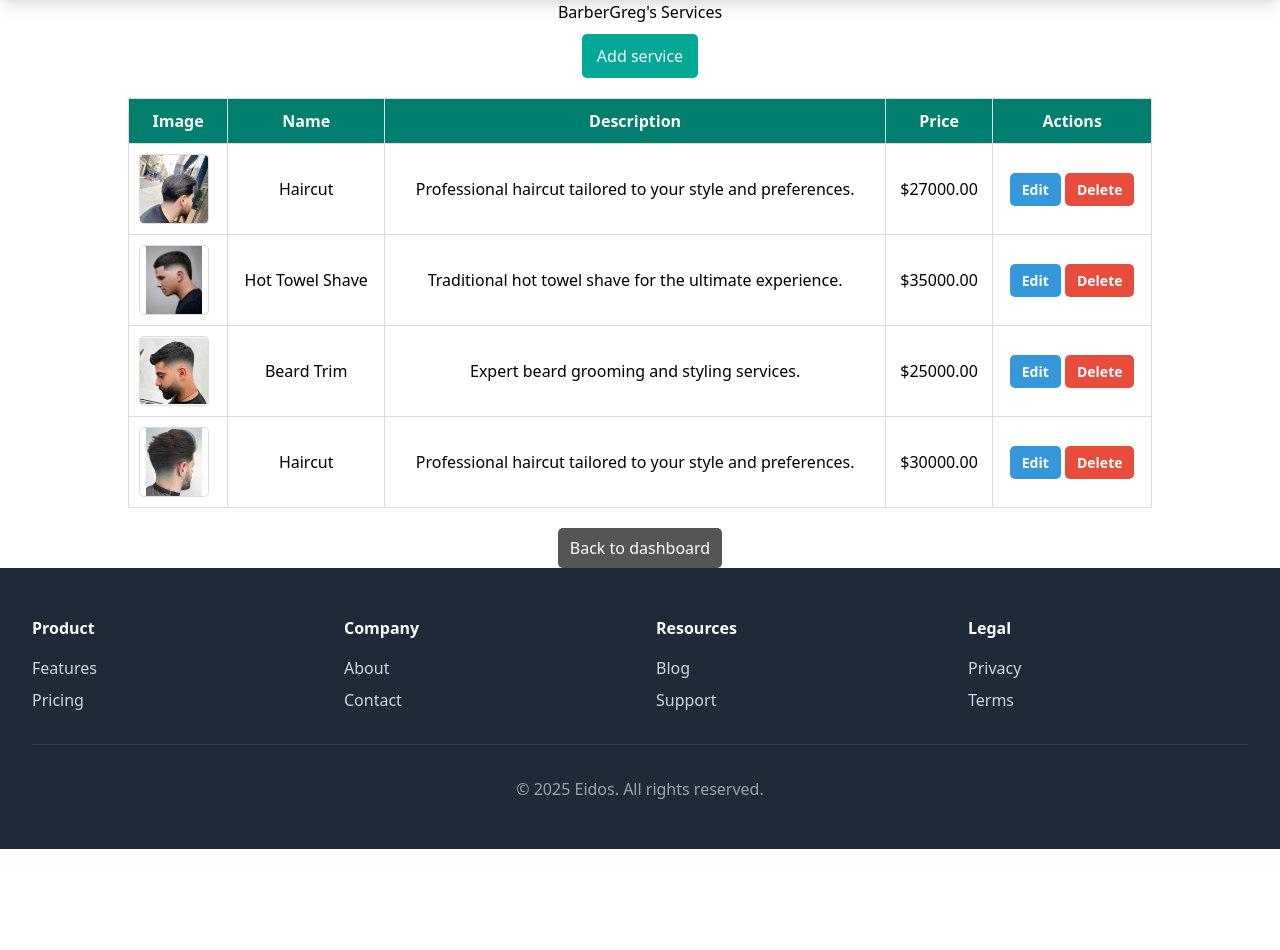
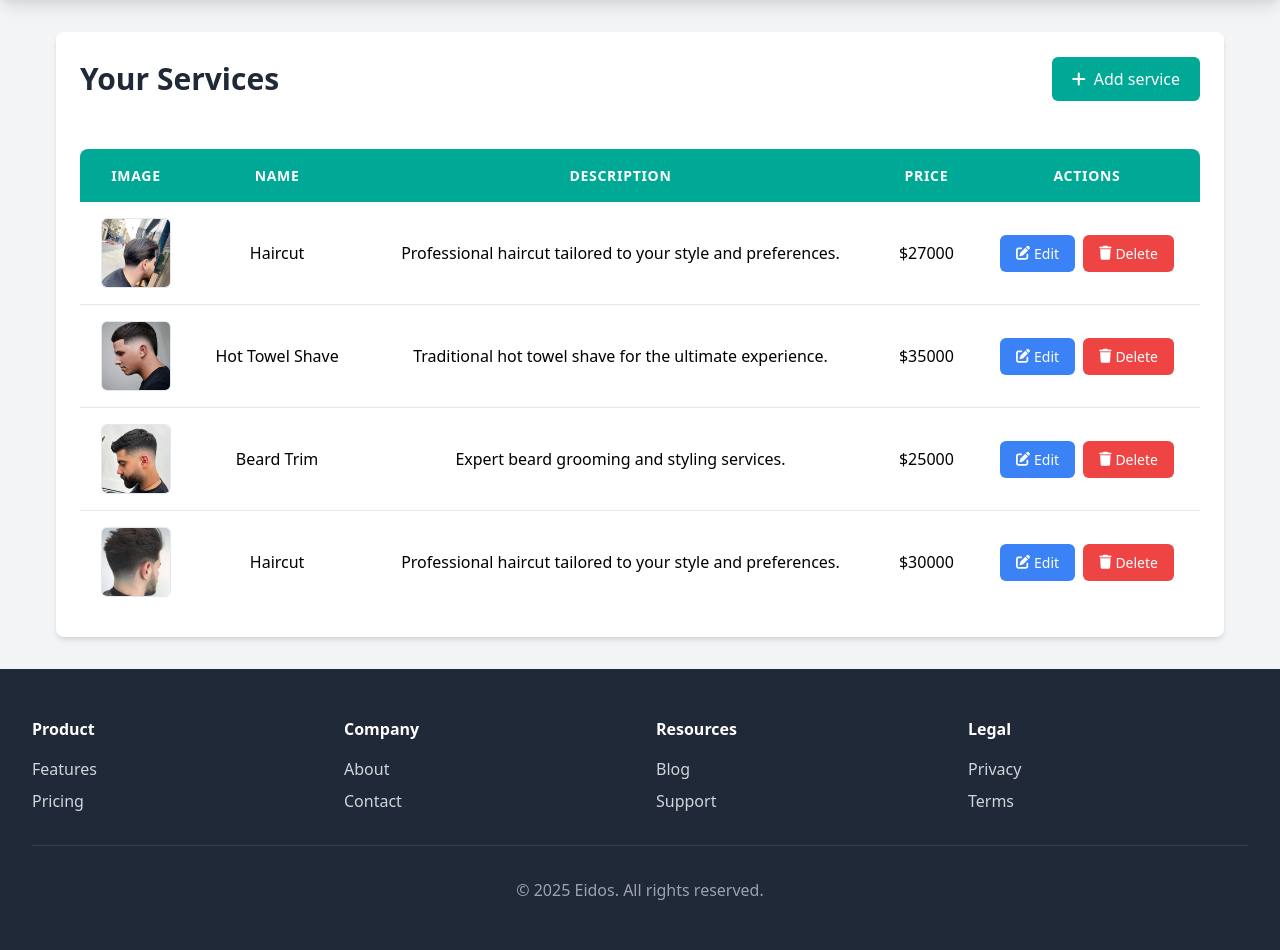
Before and after one commit to Bosnape/Eidos, a Django app: template business/templates/dashboard_services.html in a window 1280 px wide. Shown: the part 64-1014 px from the top of the page. Before the commit the page ends 913 px from the top, so only its background shows below. Run offline with Django 5.2, Linux system fonts and the light colour scheme; the template is opened without the code that fills it: values that come from a table or form of the project are taken from there, others are empty; data comes from the database, SQL or seed files in the repository.

Commit message:
Changed a little bit the appearance of the page

```diff
--- a/business/templates/dashboard_services.html
+++ b/business/templates/dashboard_services.html
@@ -4,48 +4,217 @@
 
 {% block extra_css %}
     <style>
-        .container { width: 80%; margin: auto; text-align: center; }
-        .button { background-color: #00a896; color: white; padding: 10px 15px; text-decoration: none; border-radius: 5px; display: inline-block; margin-top: 10px; }
-        .table { width: 100%; border-collapse: collapse; margin-top: 20px; }
-        .table th, .table td { border: 1px solid #ddd; padding: 10px; text-align: center; }
-        .table th { background-color: #007f6e; color: white; }
-        .actions a {
-                display: inline-block;
-                padding: 6px 12px;
-                border-radius: 5px;
+        body {
+            padding-top: 64px;
+            background-color: #f3f4f6;
+        }
+        /* Service table styles */
+        .services-container {
+            width: 100%;
+            max-width: 1200px;
+            margin: 2rem auto;
+            padding: 0 1rem;
+        }
+
+        .page-header {
+            display: flex;
+            justify-content: space-between;
+            align-items: center;
+            margin-bottom: 1.5rem;
+        }
+
+        .page-title {
+            font-size: 1.875rem;
+            font-weight: 700;
+            color: #1f2937;
+        }
+
+        .content-card {
+            background-color: white;
+            border-radius: 0.5rem;
+            box-shadow: 0 4px 6px -1px rgba(0, 0, 0, 0.1), 0 2px 4px -1px rgba(0, 0, 0, 0.06);
+            padding: 1.5rem;
+        }
+
+        .add-button {
+            background-color: var(--primary-color);
+            color: white;
+            padding: 0.625rem 1.25rem;
+            border-radius: 0.375rem;
+            font-weight: 500;
             text-decoration: none;
-                font-size: 14px;
-                font-weight: bold;
-                transition: 0.3s; }
+            display: inline-flex;
+            align-items: center;
+            transition: background-color 0.2s;
+        }
+
+        .add-button:hover {
+            background-color: var(--primary-dark);
+        }
+
+        .add-button i {
+            margin-right: 0.5rem;
+        }
+
+        .service-table {
+            width: 100%;
+            border-collapse: separate;
+            border-spacing: 0;
+            margin-top: 1.5rem;
+            border-radius: 0.5rem;
+            overflow: hidden;
+        }
+
+        .service-table th {
+            background-color: var(--primary-color);
+            color: white;
+            font-weight: 600;
+            text-align: center;
+            padding: 1rem;
+            font-size: 0.875rem;
+            text-transform: uppercase;
+            letter-spacing: 0.05em;
+        }
+
+        .service-table td {
+            padding: 1rem;
+            border-bottom: 1px solid #e2e8f0;
+            background-color: white;
+            vertical-align: middle;
+            text-align: center;
+        }
+
+        .service-table tr:last-child td {
+            border-bottom: none;
+        }
+
+        .service-table tr:hover td {
+            background-color: #f8fafc;
+        }
+
         .service-img {
             width: 70px;
             height: 70px;
-                object-fit: contain;
-                border-radius: 5px;
-                border: 1px solid #ddd;
-                background-color: white; }
+            object-fit: cover;
+            border-radius: 0.375rem;
+            border: 1px solid #e2e8f0;
+            background-color: white;
+            margin: 0 auto;
+            display: block;
+        }
+
+        .actions {
+            display: flex;
+            justify-content: center;
+            gap: 0.5rem;
+        }
+
         .edit-btn {
-                background-color: #3498db;
-                color: white; }
+            background-color: #3b82f6;
+            color: white;
+            padding: 0.5rem 1rem;
+            border-radius: 0.375rem;
+            font-weight: 500;
+            font-size: 0.875rem;
+            text-decoration: none;
+            display: inline-flex;
+            align-items: center;
+            transition: background-color 0.2s;
+        }
+
         .edit-btn:hover {
-                background-color: #2980b9; }
+            background-color: #2563eb;
+        }
+
         .delete-btn {
-                background-color: #e74c3c;
-                color: white; }
+            background-color: #ef4444;
+            color: white;
+            padding: 0.5rem 1rem;
+            border-radius: 0.375rem;
+            font-weight: 500;
+            font-size: 0.875rem;
+            text-decoration: none;
+            display: inline-flex;
+            align-items: center;
+            transition: background-color 0.2s;
+        }
+
         .delete-btn:hover {
-                background-color: #c0392b; }
-        .back-button { background-color: #555; color: white; padding: 8px 12px; border-radius: 5px; text-decoration: none; display: inline-block; margin-top: 20px; }
+            background-color: #dc2626;
+        }
+
+        .back-button {
+            background-color: #6b7280;
+            color: white;
+            padding: 0.625rem 1.25rem;
+            border-radius: 0.375rem;
+            font-weight: 500;
+            text-decoration: none;
+            display: inline-flex;
+            align-items: center;
+            transition: background-color 0.2s;
+            margin-top: 1.5rem;
+        }
+
+        .back-button:hover {
+            background-color: #4b5563;
+        }
+
+        .back-button i {
+            margin-right: 0.5rem;
+        }
+
+        .empty-message {
+            padding: 3rem;
+            text-align: center;
+            color: #6b7280;
+            font-style: italic;
+        }
+
+        .no-image {
+            width: 70px;
+            height: 70px;
+            display: flex;
+            align-items: center;
+            justify-content: center;
+            background-color: #f3f4f6;
+            border-radius: 0.375rem;
+            border: 1px solid #e2e8f0;
+            margin: 0 auto;
+            color: #9ca3af;
+        }
+
+        @media (max-width: 768px) {
+            .page-header {
+                flex-direction: column;
+                align-items: flex-start;
+                gap: 1rem;
+            }
+
+            .service-table {
+                display: block;
+                overflow-x: auto;
+            }
+        }
     </style>
 {% endblock %}
 
 {% block body_class %}{% endblock %}
 
 {% block content %}
-    <div class="container">
-        <h1>{{ business.name }}'s Services</h1>
-        <a href="{% url 'add_service' %}" class="button">Add service</a>
+    <div class="services-container">
+        <div class="content-card">
+            <div class="page-header">
+                <h1 class="page-title">Your Services</h1>
+                <a href="{% url 'add_service' %}" class="add-button">
+                    <i class="fas fa-plus"></i> Add service
+                </a>
+            </div>
 
-        <table class="table">
+            {% if services %}
+            <div class="overflow-x-auto">
+                <table class="service-table">
+                    <thead>
                         <tr>
                             <th>Image</th>
                             <th>Name</th>
@@ -53,33 +222,57 @@
                             <th>Price</th>
                             <th>Actions</th>
                         </tr>
+                    </thead>
+                    <tbody>
                         {% for service in services %}
                         <tr>
                             <td>
                                 {% if service.image %}
                                     <img src="{{ service.image.url }}" alt="{{ service.name }}" class="service-img">
                                 {% else %}
-                        No image
+                                    <div class="no-image">
+                                        <i class="fas fa-image"></i>
+                                    </div>
                                 {% endif %}
                             </td>
-                <td>{{ service.name }}</td>
+                            <td class="font-medium">{{ service.name }}</td>
                             <td>{{ service.description }}</td>
-                <td>${{ service.price }}</td>
-                <td class="actions">
-                    <a href="{% url 'edit_service' service.id %}" class="edit-btn"> Edit</a>
+                            <td class="font-medium">${{ service.price|floatformat:0 }}</td>
+                            <td>
+                                <div class="actions">
+                                    <a href="{% url 'edit_service' service.id %}" class="edit-btn">
+                                        <i class="fas fa-edit mr-1"></i> Edit
+                                    </a>
                                     <a href="{% url 'delete_service' service.id %}" class="delete-btn"
                                     onclick="return confirm('Are you sure you want to delete this service?')">
-                        Delete
+                                        <i class="fas fa-trash mr-1"></i> Delete
                                     </a>
+                                </div>
                             </td>
                         </tr>
                         {% empty %}
-            <tr><td colspan="5">There are no registered services yet.</td></tr>
+                        <tr>
+                            <td colspan="5" class="empty-message">
+                                <p>There are no registered services yet.</p>
+                                <p class="mt-2">Click the "Add Service" button to create your first service.</p>
+                            </td>
+                        </tr>
                         {% endfor %}
+                    </tbody>
                 </table>
-
-        <!-- Botón para volver al perfil del negocio -->
-        <a href="{% url 'business_dashboard' %}" class="back-button">Back to dashboard</a>
             </div>
-
+            {% else %}
+            <div class="empty-state">
+                <div class="text-center">
+                    <i class="fas fa-concierge-bell text-primary text-5xl mb-4"></i>
+                    <h3 class="text-xl font-bold text-gray-900 mb-2">No services yet</h3>
+                    <p class="text-gray-600 mb-6">Showcase your services to attract clients.</p>
+                    <a href="{% url 'add_service' %}" class="add-button">
+                        <i class="fas fa-plus mr-2"></i>Add service
+                    </a>
+                </div>
+            </div>
+            {% endif %}
+        </div>
+    </div>
 {% endblock %}
```
Lines whose indentation alone changed are shown as unchanged.
